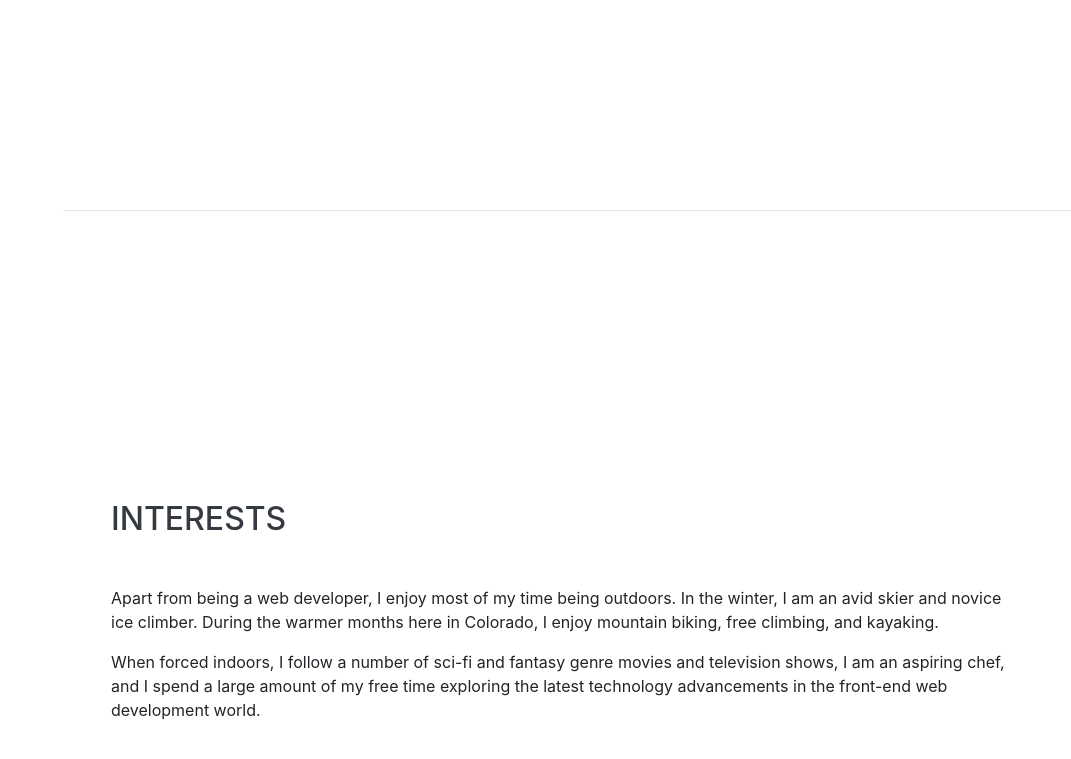
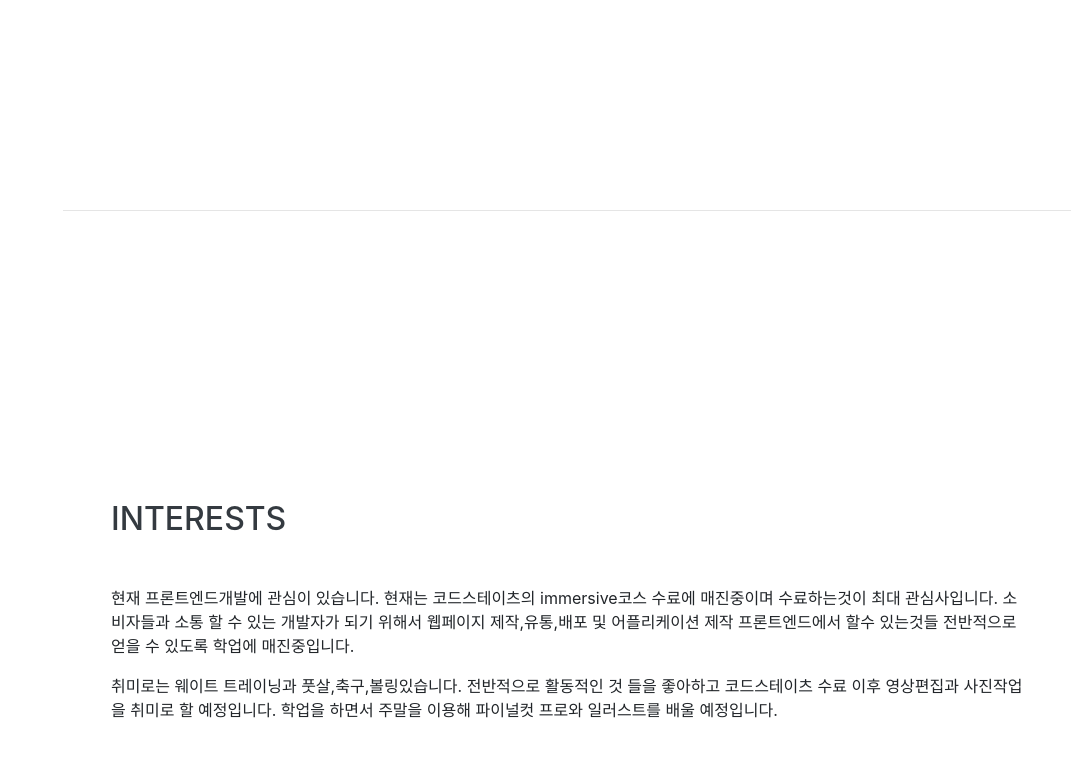
Before and after one commit to jangwonyoon/jangwonyoon.github.io, a website with bundled scripts: page index.html in a window 1280 px wide. Shown: the part 5330-6089 px from the top of the page, without its empty margins (209-1280 px from the left). Built offline with nearby package versions, Linux system fonts and the light colour scheme; a web font is replaced by a local one.

Commit message:
interest 수정

```diff
--- a/index.html
+++ b/index.html
@@ -291,8 +291,10 @@
     <section class="resume-section p-3 p-lg-5 d-flex align-items-center" id="interests">
       <div class="w-100">
         <h2 class="mb-5">Interests</h2>
-        <p>Apart from being a web developer, I enjoy most of my time being outdoors. In the winter, I am an avid skier and novice ice climber. During the warmer months here in Colorado, I enjoy mountain biking, free climbing, and kayaking.</p>
-        <p class="mb-0">When forced indoors, I follow a number of sci-fi and fantasy genre movies and television shows, I am an aspiring chef, and I spend a large amount of my free time exploring the latest technology advancements in the front-end web development world.</p>
+        <p>현재 프론트엔드개발에 관심이 있습니다. 현재는 코드스테이츠의 immersive코스 수료에 매진중이며 수료하는것이 최대 관심사입니다. 소비자들과 소통 할 수 있는 개발자가 되기 위해서 웹페이지 제작,유통,배포 및 어플리케이션 제작 프론트엔드에서
+          할수 있는것들 전반적으로 얻을 수 있도록 학업에 매진중입니다.
+        </p>
+        <p class="mb-0">취미로는 웨이트 트레이닝과 풋살,축구,볼링있습니다. 전반적으로 활동적인 것 들을 좋아하고 코드스테이츠 수료 이후 영상편집과 사진작업을 취미로 할 예정입니다. 학업을 하면서 주말을 이용해 파이널컷 프로와 일러스트를 배울 예정입니다. </p>
       </div>
     </section>
   </div>
```
